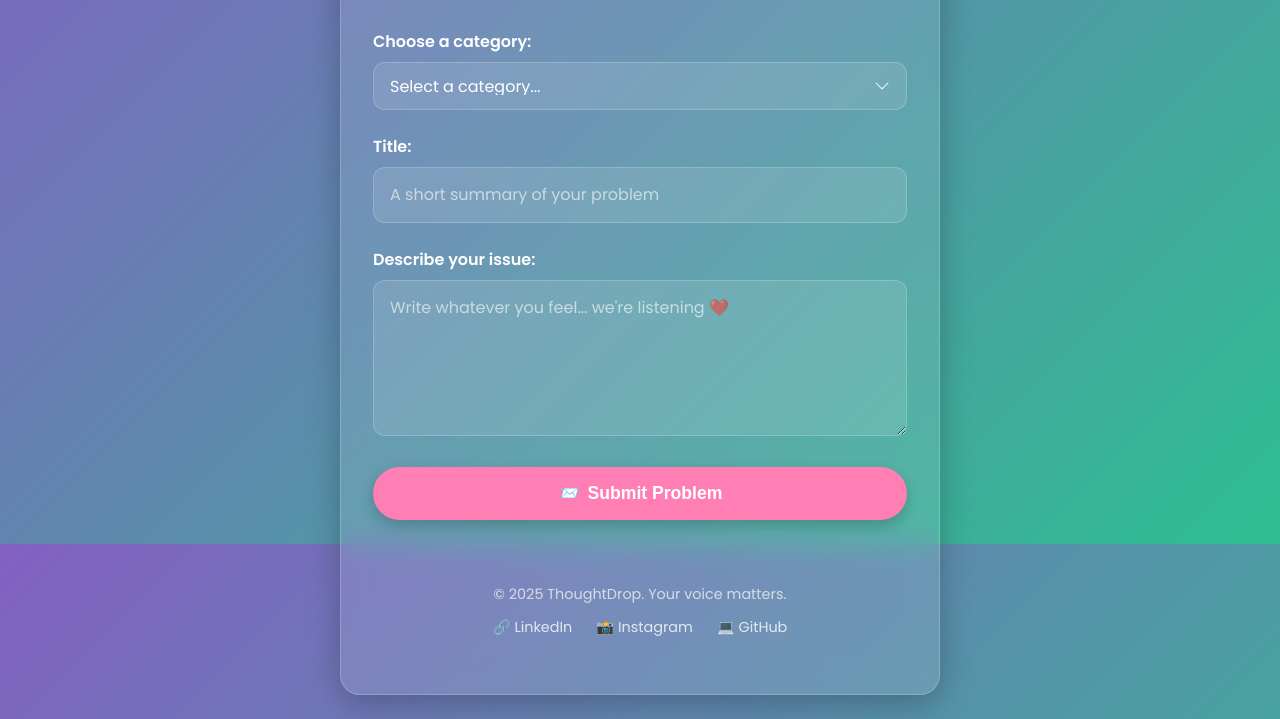
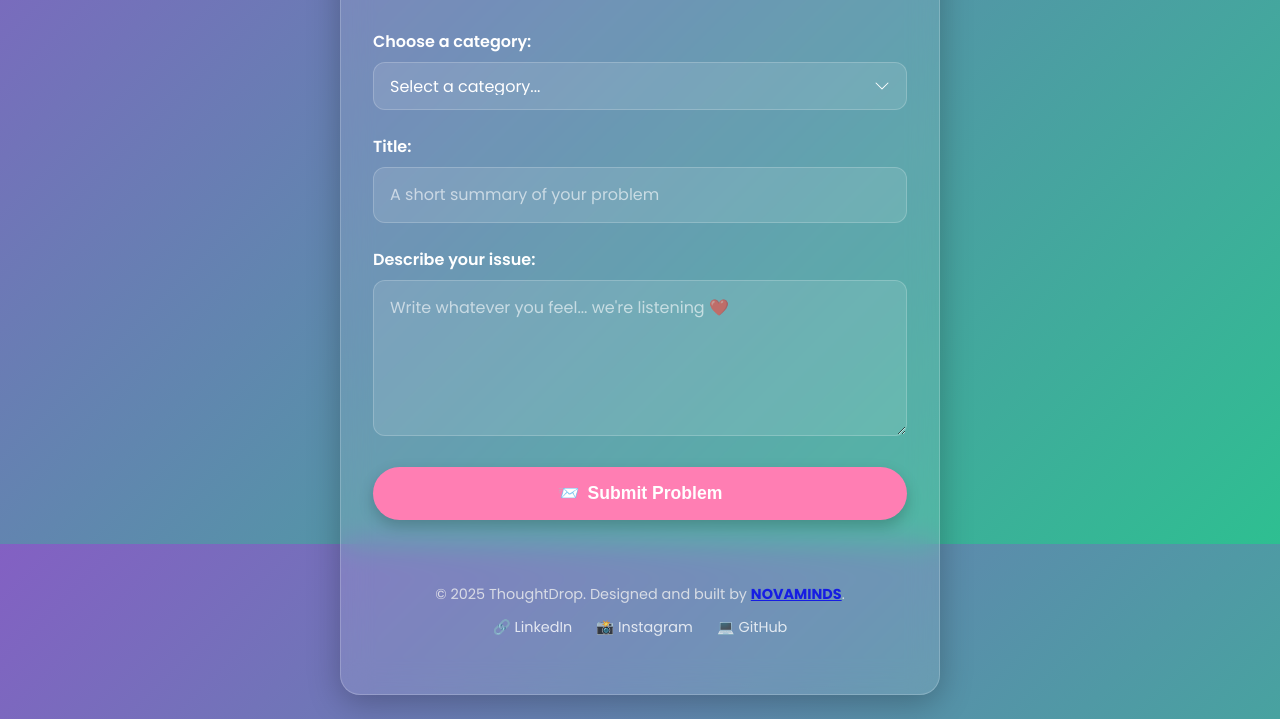
Before and after one commit to Spkhot/ThoughtsDrop, a website: page public/ask.html in a window 1280 px wide. Shown: the part 256-975 px from the top of the page. Drawn offline with Linux system fonts and the light colour scheme.

Commit message:
add novaminds link

```diff
--- a/public/ask.html
+++ b/public/ask.html
@@ -270,7 +270,7 @@
       </form>
 
        <footer style="text-align:center; padding: 2rem 1rem 1.5rem 1rem; opacity: 0.8;">
-  <p>© 2025 ThoughtDrop. Your voice matters.</p>
+  <p>© 2025 ThoughtDrop. Designed and built by <a href="https://novaminds.vercel.app"><b>NOVAMINDS</b></a>.</p>
   <div style="margin-top: 0.8rem;">
     <a href="https://www.linkedin.com/in/soham-khot-6371ab277/" target="_blank" style="margin: 0 10px; color: white; text-decoration: none;">
       🔗 LinkedIn
```
Also changed, not shown: public/index.html (+1 -1 lines), public/view.html (+1 -1 lines), 2 other files.
